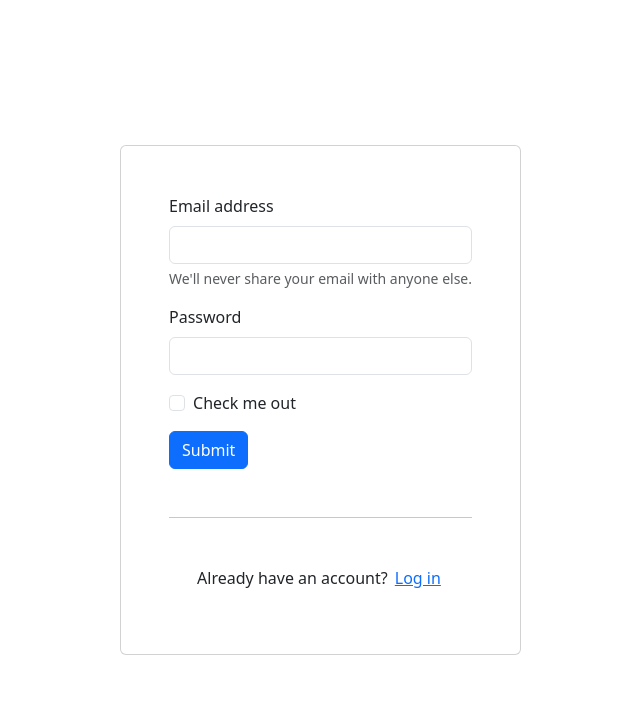
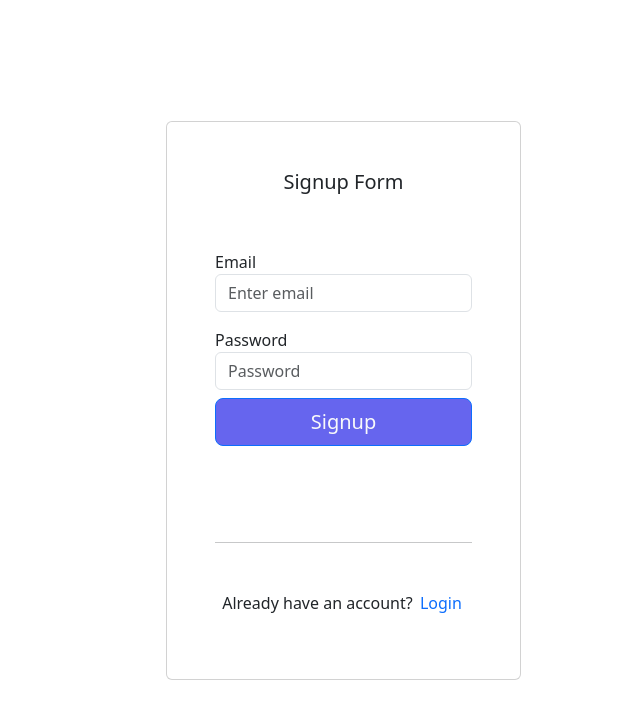
Before and after one commit to Elaiza-zz/Hands-on-Language, a Vue app: page /register in a window 1280 px wide. Shown: the top 718 px of the page, without its empty margins (107-747 px from the left). Built offline with nearby package versions, Linux system fonts and the light colour scheme.

Commit message:
ui change in register

```diff
--- a/src/auth/RegisterView.vue
+++ b/src/auth/RegisterView.vue
@@ -1,4 +1,18 @@
-<script></script>
+<script setup>
+import { ref } from 'vue'
+import { useRouter } from 'vue-router'
+
+// Reactive form fields
+const email = ref('')
+const password = ref('')
+const router = useRouter()
+
+// Register function
+const register = () => {
+  console.log('Registering with:', { email: email.value, password: password.value })
+  router.push('/dashboard') // Update the redirect route as needed
+}
+</script>
 
 <template>
   <div class="container">
@@ -6,35 +20,45 @@
     <div class="row justify-content-center">
       <!--! 1 col -->
       <div class="col">
-        <!-- card -->
+        <!--! card -->
         <div class="card border-thin px-5 py-5">
-          <form>
-            <div class="mb-3">
-              <label for="exampleInputEmail1" class="form-label">Email address</label>
+          <h5 class="card-title text-center">Signup Form</h5>
+          <form @submit.prevent>
+            <div class="form-group mt-5">
+              <label for="userName">Email</label>
               <input
                 type="email"
                 class="form-control"
-                id="exampleInputEmail1"
-                aria-describedby="emailHelp"
+                id="userName"
+                v-model="userName"
+                placeholder="Enter email"
               />
-              <div id="emailHelp" class="form-text">
-                We'll never share your email with anyone else.
-              </div>
             </div>
-            <div class="mb-3">
-              <label for="exampleInputPassword1" class="form-label">Password</label>
-              <input type="password" class="form-control" id="exampleInputPassword1" />
+            <div class="form-group mt-3">
+              <label for="password">Password</label>
+              <input
+                type="password"
+                class="form-control"
+                id="password"
+                v-model="password"
+                :rules="passwordRules"
+                placeholder="Password"
+              />
             </div>
-            <div class="mb-3 form-check">
-              <input type="checkbox" class="form-check-input" id="exampleCheck1" />
-              <label class="form-check-label" for="exampleCheck1">Check me out</label>
+            <div class="d-grid gap-2">
+              <button
+                style="background-color: #6665ee"
+                type="submit"
+                class="btn btn-outline-primary btn-lg mt-2 mb-5 text-light"
+              >
+                Signup
+              </button>
             </div>
-            <button type="submit" class="btn btn-primary">Submit</button>
           </form>
           <hr class="my-5" />
           <p class="text-center">
             Already have an account?
-            <router-link to="/login" class="text-primary">Log in</router-link>
+            <router-link to="/login" class="text-primary text-decoration-none">Login</router-link>
           </p>
         </div>
       </div>
```
Also changed, not shown: 1 other file (tests, documents, lock files or other folders).
